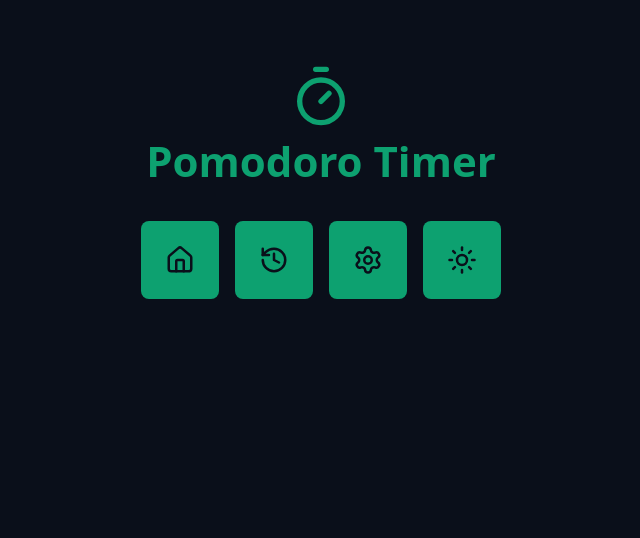
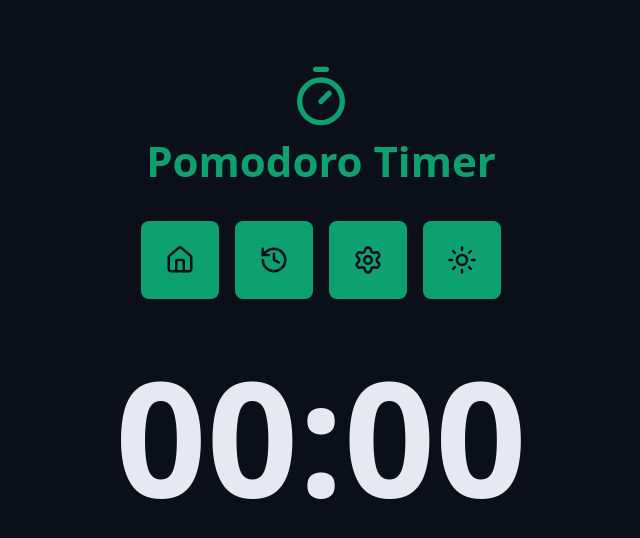
Before and after one commit to Aleydon/Pomodoro-Timer, a React (Vite) app: page / in a window 1280 px wide. Shown: the top 538 px of the page, without its empty margins (319-959 px from the left). Built offline with nearby package versions, Linux system fonts and the light colour scheme.

Commit message:
feat(countdown component): created countdown component with your basic style

```diff
--- a/src/App.tsx
+++ b/src/App.tsx
@@ -2,6 +2,7 @@
 import './styles/theme.css';
 
 import { Container } from './components/Container';
+import { CountDown } from './components/CountDown';
 import { Logo } from './components/Logo';
 import { Menu } from './components/Menu';
 
@@ -14,6 +15,9 @@
 			<Container>
 				<Menu />
 			</Container>
+			<Container>
+				<CountDown />
+			</Container>
 		</>
 	);
 }
--- /dev/null
+++ b/src/components/CountDown/index.tsx
@@ -0,0 +1,5 @@
+import styles from './styles.module.css';
+
+export function CountDown() {
+	return <div className={styles.container}>00:00</div>;
+}
--- /dev/null
+++ b/src/components/CountDown/styles.module.css
@@ -0,0 +1,6 @@
+.container {
+	font-size: clamp(8rem, 30vw, 16rem);
+	font-weight: bold;
+	text-align: center;
+	line-height: 1.3;
+}
```
